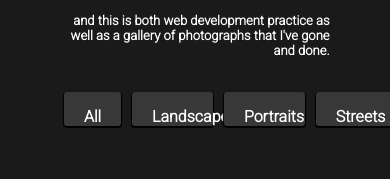
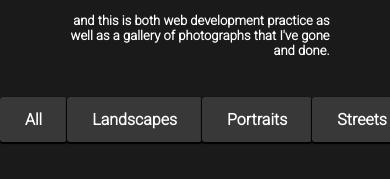
Before and after one commit to perniklas/photogallery, a plain HTML site: page index.html in a window 390 px wide. Shown: the part 88-267 px from the top of the page. Drawn offline with nearby package versions, Linux system fonts and the light colour scheme; no server answers.

Commit message:
even more responsive design - buttons are aligned perfectly. JQuery does not want to change background - CSS doesnt work when adding classes to elements, how then do I indicate that a button has been pressed?

```diff
--- a/index.html
+++ b/index.html
@@ -15,13 +15,13 @@
 <body>
     <section id="title">
         <h1>I am Per</h1>
-        <h2>and this is both web development practice as well as a gallery of photographs that I've gone and done.</h2>
+        <h2 id="description">and either you've disabled javascript or something failed to load.</h2>
     </section>
     <nav id="navbar">
-        <p id="catgAll">All</p>
-        <p id="catgLand">Landscapes</p>
-        <p id="catgPort">Portraits</p>
-        <p id="catgStreet">Streets</p>
+        <div id="catgAll">All</div>
+        <div id="catgLand">Landscapes</div>
+        <div id="catgPort">Portraits</div>
+        <div id="catgStreet">Streets</div>
     </nav>
     <section id="gallery">
         <div class="row">
--- a/script/script.js
+++ b/script/script.js
@@ -12,12 +12,21 @@ var category = {
     'portrait': [],
     'street': []
 };
+var headers = {
+    'all': "and this is both web development practice as well as a gallery of photographs that I've " +
+    "gone and done.",
+    'landscape': 'and here are some landscapes for you to enjoy, you\'re very welcome.',
+    'portrait': 'and these are some people that I know (and a cat).',
+    'street': 'and you\'re looking at some streets and buildings I\'ve photographed.'
+}
 
 /**
  * Page initializes (unless you're edgy and have disabled javascript).
  */
 $(document).ready(function() {
     $('#lightbox').hide();
+    $('#description').text("and this is both web development practice as well as a gallery of photographs that I've " +
+        "gone and done.");
 
     /**
      * HTTP request to get the JSON with the links to the images from Imgur.
@@ -50,23 +59,26 @@ $(document).ready(function() {
 
             $('#catgAll').click(function () {
                 $('.box').remove();
+                $('#description').text(headers.all);
                 updateGallery(imageLinks);
             });
 
             $('#catgLand').click(function () {
                 $('.box').remove();
-                console.log(category.landscape);
+                $('#description').text(headers.landscape);
                 updateGallery(category.landscape);
             });
 
             $('#catgPort').click(function () {
                 $('.box').remove();
-                console.log(category.portrait);
+                $('#description').text(headers.portrait);
                 updateGallery(category.portrait);
             });
 
             $('#catgStreet').click(function () {
                 $('.box').remove();
+                $('#catgStreet').addClass('pressed');
+                $('#description').text(headers.street);
                 updateGallery(category.street);
             });
         }
--- a/style/main.css
+++ b/style/main.css
@@ -44,31 +44,36 @@ body {
 
 #navbar {
     display: flex;
+    width: 50%;
     align-content: space-evenly;
-    width: 70%;
-    margin: 20px auto;
+    margin: 30px auto;
 }
 
-#navbar p {
+#catgAll, #catgLand, #catgPort, #catgStreet {
     transition: ease 0.7s;
-    text-align: center;
-    padding: 15px 20px;
-    padding-bottom: 0;
-    margin: 2%;
-    width: 15%;
+    width: fit-content;
     color: white;
     font-weight: bold;
     background-color: #383838;
     border-radius: 3px;
     box-shadow: 0 1px 1px 1px black;
+    padding: 13px 25px;
+    margin: 10px auto;
 }
 
-#navbar p:hover {
+#catgAll:hover, #catgLand:hover, #catgPort:hover, #catgStreet:hover  {
     transition: ease 0.7s;
     background-color: #D3D3D3;
     color: black;
     font-weight: bolder;
     cursor: pointer;
+}
+
+.pressed {
+    transition: ease 0.7s;
+    background-color: #D3D3D3;
+    color: black;
+    box-shadow: 0 1px 1px 1px black;
 }
 
 /************************ Gallery image grid ************************/
@@ -200,6 +205,21 @@ body {
         font-size: 13px;
     }
 
+    /********************** Navigation **********************/
+
+    #navbar {
+        width: 90%;
+        margin: 30px 0;
+    }
+
+    #catgAll, #catgLand, #catgPort, #catgStreet {
+        width: 80%;
+        font-weight: bold;
+        font-size: 1em;
+        padding: 13px 25px;
+        margin: 10px 0;
+    }
+
     /********************** Image gallery **********************/
 
     #gallery {
```
Also changed, not shown: 1 other file.
